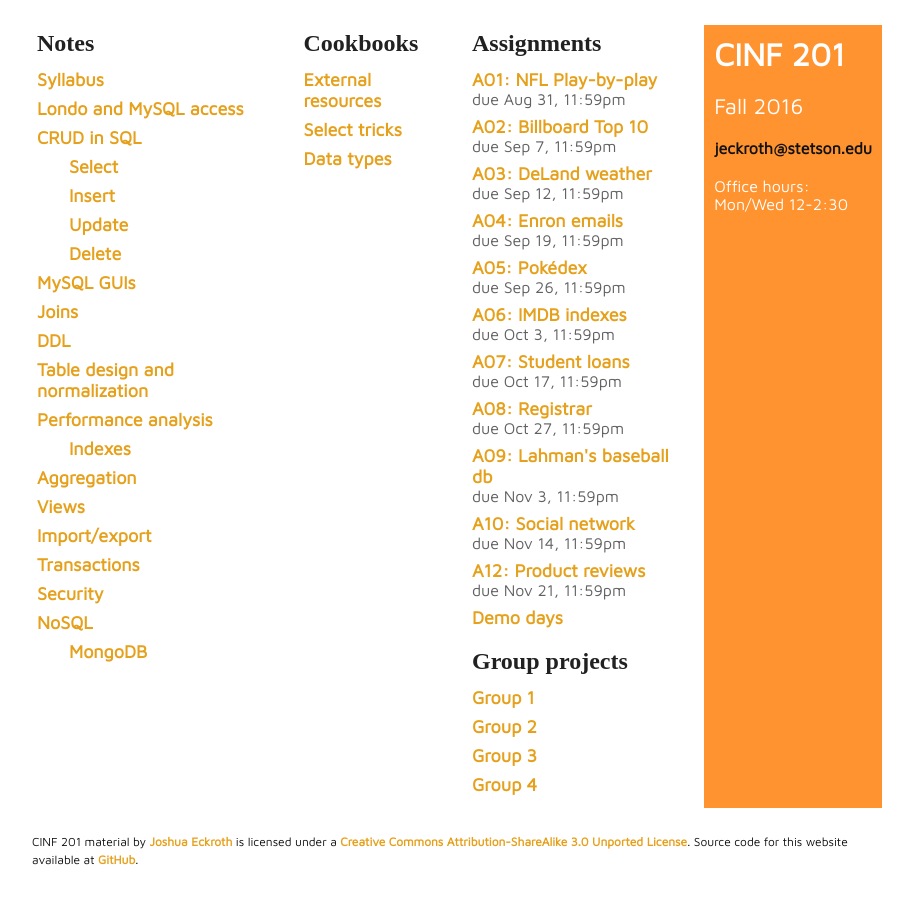
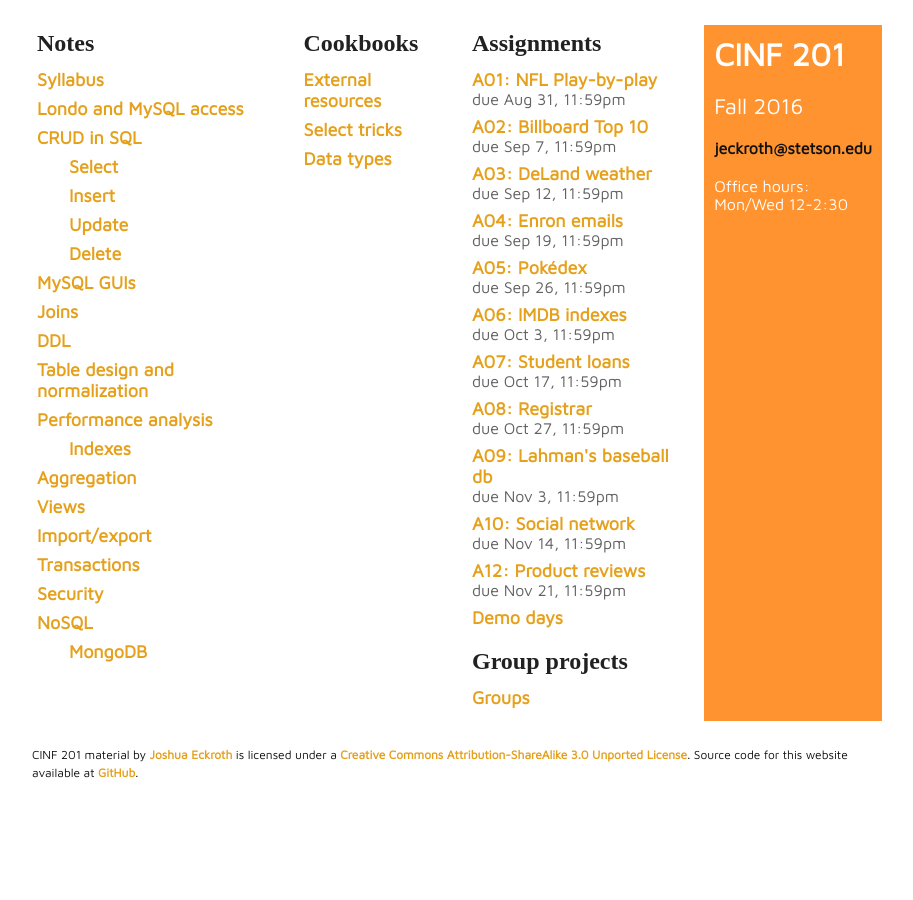
Before and after one commit to joshuaeckroth/cinf201-website, a Jekyll site: the page built from index.markdown, in a window 1280 px wide. Shown: the whole page, without its empty margins (183-1096 px from the left). Built offline with Jekyll 4.4.1, drawn with Linux system fonts in a browser that asks for light colours; some web fonts are replaced.

Commit message:
Update groups link

```diff
--- a/_layouts/index.html
+++ b/_layouts/index.html
@@ -112,16 +112,7 @@
             <h2 style="margin-top: 20px;">Group projects</h2>
             <ul class="posts">
               <li>
-                <div class="post-title"><a href="/project/group-1.html">Group 1</a></div>
-              </li>
-              <li>
-                <div class="post-title"><a href="/project/group-2.html">Group 2</a></div>
-              </li>
-              <li>
-                <div class="post-title"><a href="/project/group-3.html">Group 3</a></div>
-              </li>
-              <li>
-                <div class="post-title"><a href="/project/group-4.html">Group 4</a></div>
+                <div class="post-title"><a href="/project/groups.html">Groups</a></div>
               </li>
             </ul>
           </td>
```
